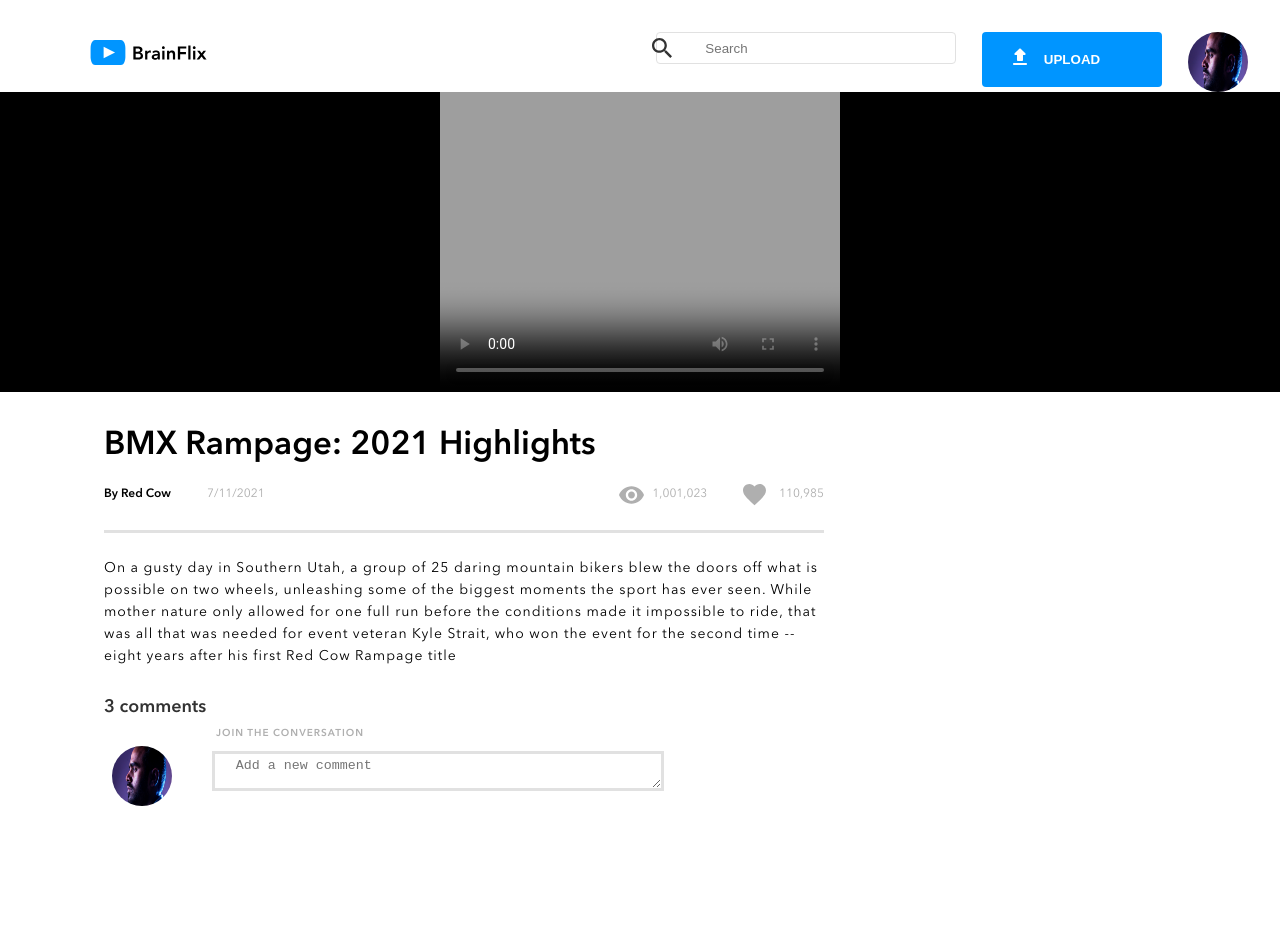
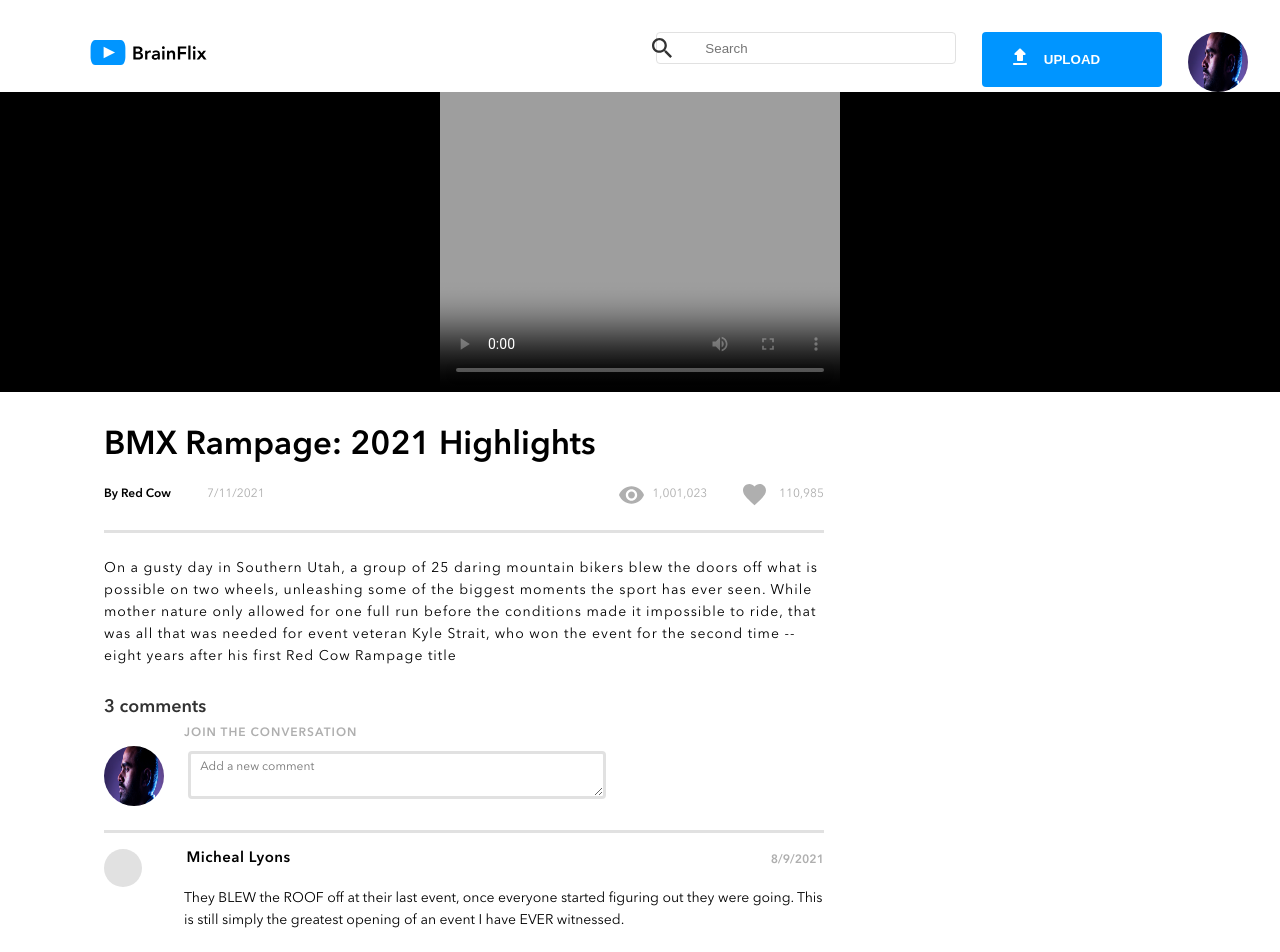
Before and after one commit to preety92/Brainflix-1, a React (Create React App) app: page / in a window 1280 px wide. Shown: the top 952 px of the page. Built offline with nearby package versions, Linux system fonts and the light colour scheme.

Commit message:
Adding comment section

```diff
--- a/src/App.js
+++ b/src/App.js
@@ -6,7 +6,7 @@ import './App.scss';
 import NextVideos from './components/Nextvideo/Nextvideo';
 import MainVideo from './components/Mainvideo/Mainvideo';
 import MainVideoDetail from './components/MainVideoDetails/MainVideoDetails';
-import CommentSection from './components/Comments/Comments';
+import CommentsSection from './components/Comments/Comments';
 
 
 const App = () => {
@@ -21,7 +21,7 @@ const App = () => {
   <Header />
 <MainVideo videoDetails={mainVideo}/>
 <MainVideoDetail videoDetails={mainVideo}/>
-<CommentSection/>
+<CommentsSection/>
  </div>
   );
 };
--- a/src/components/Comments/Comments.js
+++ b/src/components/Comments/Comments.js
@@ -2,7 +2,14 @@ import React from "react";
 import './Comments.scss';
 import presonImage from '../../assets/Images/Mohan-muruge.jpg';
 
- const CommentSection=()=>{
+
+
+
+const CommentsSection = ({ comments }) => {
+
+  if (!comments || !Array.isArray(comments)) {
+    return null;
+  }
     return(
         <div className="commentbox">
         <h2 className="commentbox__heading1">3 comments</h2>
@@ -19,7 +26,32 @@ import presonImage from '../../assets/Images/Mohan-muruge.jpg';
 <button className="commentbox__form-button"> Comment</button>
 </div>
 </div>
+<div className="commentbox__container">
+
+        {comments.map(comment => (
+          <div key={comment.id} className="commentbox__div">
+            <div className="commentbox__details">
+               <div className="commentbox__flex">
+                  <div className="commentbox__flex1">
+               <div className="commentbox__logoContainer"></div>
+               </div>
+             <div className="commentbox__underline"></div>
+               <div>
+              <p className="commentbox__name">{comment.name}</p>
+              </div>
+              <div className="commentbox__datediv">
+              <p className="commentbox__timestamp">
+                    {new Date(comment.timestamp).toLocaleDateString()}
+                  </p>
+              </div>
+              </div>
+
+              <p className="commentbox__comment">{comment.comment}</p>
+            </div>
+          </div>
+        ))}
+      </div>
  </div>
     )
  }
- export default CommentSection;
+ export default CommentsSection;
--- a/src/components/Comments/Comments.scss
+++ b/src/components/Comments/Comments.scss
@@ -4,7 +4,13 @@
 @import "../../styles/partials/typography";
 
 .commentbox{
-   margin-left:1.5rem;
+    margin-left:0;
+   @include tablet-and-desktop{
+    margin-left:1.5rem;
+   }
+   @include desktop{
+    margin-left:0rem;
+   }
    &__heading1{
     margin-top:1.5rem;
     color:$brainflix-black;
@@ -12,14 +18,17 @@
     font-size:18px;
     @include desktop{
         max-width:60%;
-        margin-left: 5rem;
     }
    }
+   &__details{
+    border-top:3px solid $mercury;
+   }
+   &__form--imgt{
+    @include desktop{
+        max-width:30%;
+        // margin-left: 5rem;
+        margin-left: 0;
 
-   &__form{
-    @include desktop{
-        max-width:60%;
-        margin-left: 5rem;
     }
    }
    &__heading2{
@@ -29,7 +38,8 @@
     letter-spacing: 1px;
     color:$silver;
     @include desktop{
-        margin-left:12rem;
+        margin-left:5rem;
+        @include section_header--desktop;
     }
    }
    &__logo1{
@@ -37,6 +47,9 @@
    display:block;
    margin-left:0.5rem;
    margin-top:0.2rem;
+   @include desktop{
+    margin-left:0;
+   }
    }
    &__form--imgtext{
     display:flex;
@@ -50,15 +63,16 @@ margin-top: 0.5rem;
 width:75%;
 height:7rem;
 border:3px solid $mercury;
-padding:0.3rem;
+padding:0.2rem;
+border-radius: 4px;
+@include section_header--desktop;
 @include tablet-and-desktop{
-    max-width:60%;
-    height:2.5rem;
+    max-width:63%;
+    height:2.7rem;
 }
 @include desktop{
-    max-width:60%;
-    margin-left: 1rem;
-
+    max-width:58%;
+    height:3rem;
 }
    }
    &__form-button{
@@ -77,20 +91,110 @@ font-weight: bolder;
 transition: background-color 0.2s ease-in-out;
 
 &:hover {
-  background-color: darken($brainflix-darkblue, 10%); // Hover effect
+  background-color: darken($brainflix-darkblue, 10%);
 }
 @include tablet-and-desktop{
     width:20%;
     position: absolute;
-    right:1.25rem;
-    top:50.5rem;
+    right:2.5rem;
+    top:50.8rem;
 }
 @include desktop{
         width:15%;
         position: absolute;
-        right:25.25rem;
+        right:29rem;
         top:64.8rem;
+        margin-left: 0;
+}
+   }
+   &__underline{
+    height:2px;
+    width:100%;
+    color:$brainflix-black;
+   }
+   &__container{
+    margin-bottom: 1.5rem;
+    @include desktop{
+       max-width:100%;
+    }
+   }
+   &__div{
+    margin-top: 1.5rem;
+   }
+   &__logoContainer {
+    width: 2.375rem;
+    height: 2.375rem;
+    border-radius: 50%;
+    background-color: $mercury;
+    display: flex;
+    margin-right: 1rem;
+    margin-left:0;
+    @include tablet-and-desktop {
+      display: flex;
+      margin-right: 0;
+    }
+}
+&__flex{
+    display:flex;
+    flex-direction: row;
+   margin-top: 1rem;
 
 }
-   }
+&__name{
+    @include section_header--mobile;
+    font-weight:700;
+    letter-spacing: 0.5px;
+    font-size: 15px;
+    // margin-left:2rem;
+    margin-right: 10rem;
+    white-space: nowrap;
+    overflow: hidden;
+    @include tablet-and-desktop{
+        margin-left:1rem;
+        margin-right: 30rem;
+        white-space: nowrap;
+        overflow: hidden;
+    }
 }
+&__comment{
+    margin-left:3rem;
+    @include section_header--mobile;
+    font-size: 1rem;
+    @include tablet-and-desktop{
+        @include body--desktop;
+    }
+    @include desktop{
+        @include body--desktop;
+        margin-left:5rem;
+    }
+
+}
+&__timestamp{
+display: flex;
+flex-direction: row;
+flex-grow: 1;
+margin-bottom:2rem;
+padding-bottom: 1rem;
+margin:auto;
+@include section_header--mobile;
+font-weight: 700;
+color:$silver;
+@include tablet-and-desktop{
+    margin-left: auto;
+    @include label_button--desktop;
+    // margin:auto;
+}
+
+}
+&__datediv{
+    display: flex;
+    flex-direction: row;
+    text-align:right;
+    margin-left: auto;
+    @include tablet-and-desktop{
+        // margin: auto;
+        margin-left: auto;
+    }
+    }
+
+}
--- a/src/components/MainVideoDetails/MainVideoDetails.js
+++ b/src/components/MainVideoDetails/MainVideoDetails.js
@@ -2,6 +2,9 @@ import React from "react";
 import "./MainVideoDetails.scss";
 import viewIcon from "../../assets/Icons/views.svg";
 import likesIcon from "../../assets/Icons/likes.svg";
+import CommentsSection from "../Comments/Comments";
+
+
 const MainVideoDetail=({videoDetails})=>{
     const convertTime=new Date(videoDetails.timestamp).toLocaleDateString();
 
@@ -25,7 +28,7 @@ const MainVideoDetail=({videoDetails})=>{
            </div>
            </div>
            <p className="Details__description">{videoDetails.description}</p>
-
+          <CommentsSection comments={videoDetails.comments}/>
 
         </div>
     );
```
